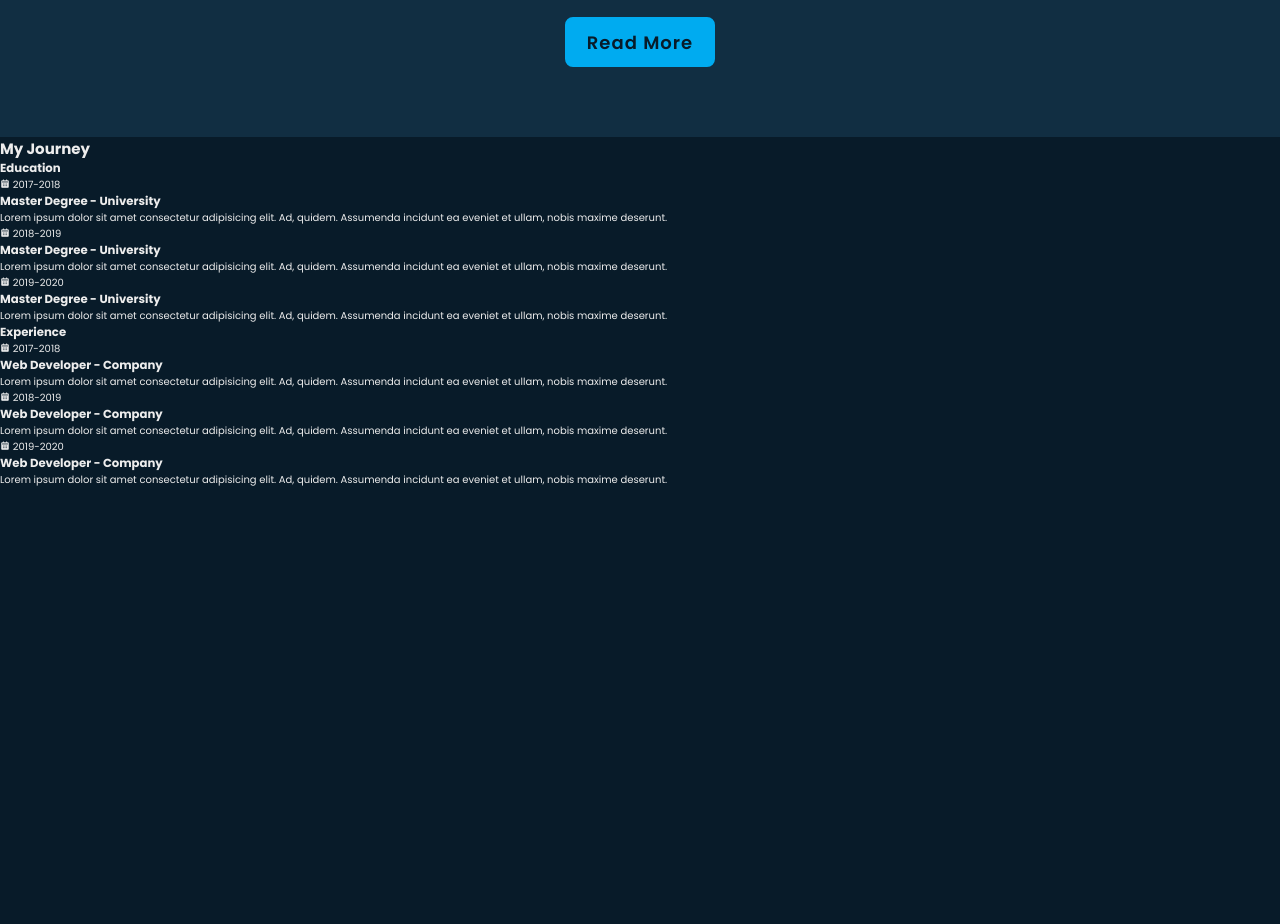
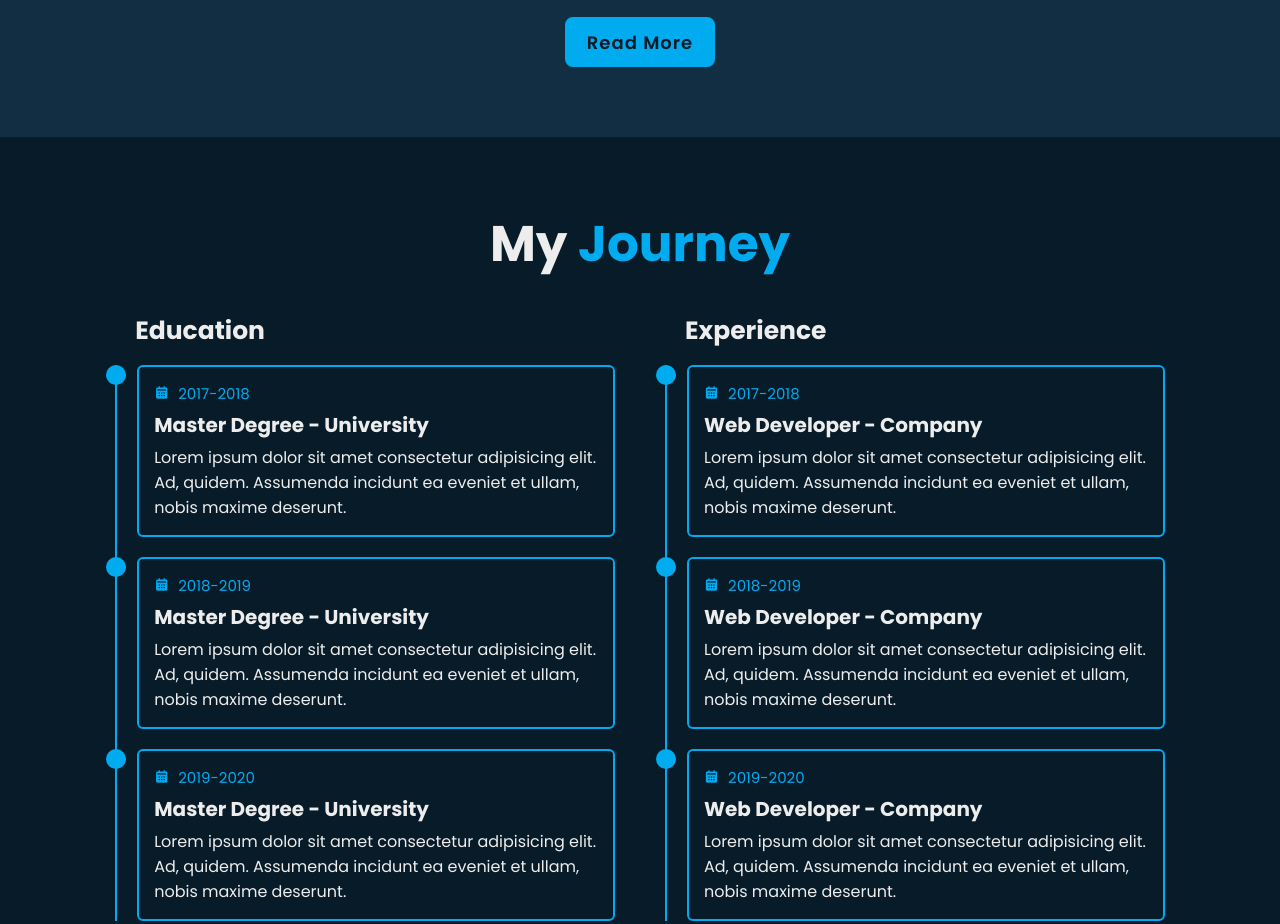
Before and after one commit to amirhossein-peyvand/portfolio-website, a website: page index.html in a window 1280 px wide. Shown: the part 1402-2326 px from the top of the page. Before the commit the page ends 1890 px from the top, so only its background shows below. Drawn offline with nearby package versions, Linux system fonts and the light colour scheme.

Commit message:
Adding some more contents and styles to the education section

```diff
--- a/css/style.scss
+++ b/css/style.scss
@@ -77,6 +77,16 @@ $text-color: #ededed;
   }
 }
 
+.heading {
+  font-size: 5rem;
+  margin-bottom: 3rem;
+  text-align: center;
+
+  span {
+    color: $main-color;
+  }
+}
+
 // main styles
 html {
   font-size: 62.5%;
@@ -86,7 +96,7 @@ html {
     background: $bg-color;
     color: $text-color;
 
-    .header {
+    header {
       align-items: center;
       background-color: transparent;
       display: flex;
@@ -219,16 +229,6 @@ html {
         padding-bottom: 6rem;
         padding: 7rem 9%;
 
-        .heading {
-          font-size: 5rem;
-          margin-bottom: 3rem;
-          text-align: center;
-
-          span {
-            color: $main-color;
-          }
-        }
-
         .about-img {
           align-items: center;
           border-radius: 50%;
@@ -281,6 +281,95 @@ html {
           }
         }
       }
+
+      .education {
+        align-items: center;
+        display: flex;
+        flex-direction: column;
+        justify-content: center;
+        min-height: auto;
+        padding: 7rem 9%;
+
+        .education-row {
+          display: flex;
+          flex-wrap: wrap;
+          gap: 5rem;
+
+          .education-column {
+            flex: 1 1 40rem;
+
+            .title {
+              font-size: 2.5rem;
+              margin: 0 0 1.5rem 2rem;
+            }
+
+            .education-box {
+              border-left: 0.2rem solid $main-color;
+
+              .education-content {
+                padding-left: 2rem;
+                position: relative;
+
+                &::before {
+                  background-color: $main-color;
+                  border-radius: 50%;
+                  content: "";
+                  height: 2rem;
+                  left: -1.1rem;
+                  position: absolute;
+                  top: 0;
+                  width: 2rem;
+                }
+
+                .content {
+                  border-radius: 0.6rem;
+                  border: 0.2rem solid $main-color;
+                  cursor: pointer;
+                  margin-bottom: 2rem;
+                  overflow: hidden;
+                  padding: 1.5rem;
+                  position: relative;
+
+                  &::before {
+                    background-color: $second-bg-color;
+                    content: "";
+                    height: 100%;
+                    left: 0;
+                    position: absolute;
+                    top: 0;
+                    transition: 0.5s;
+                    width: 0;
+                    z-index: -1;
+                  }
+
+                  &:hover::before {
+                    width: 100%;
+                  }
+
+                  .year {
+                    color: $main-color;
+                    font-size: 1.5rem;
+                    padding-bottom: 0.5rem;
+
+                    i {
+                      padding-right: 0.5rem;
+                    }
+                  }
+
+                  h3 {
+                    font-size: 2rem;
+                  }
+
+                  p {
+                    font-size: 1.6rem;
+                    padding-top: 0.5rem;
+                  }
+                }
+              }
+            }
+          }
+        }
+      }
     }
   }
 }
```
Also changed, not shown: css/style.css, 1 other file.
